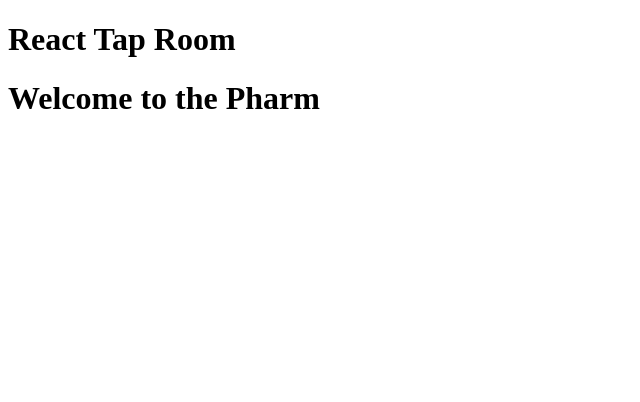
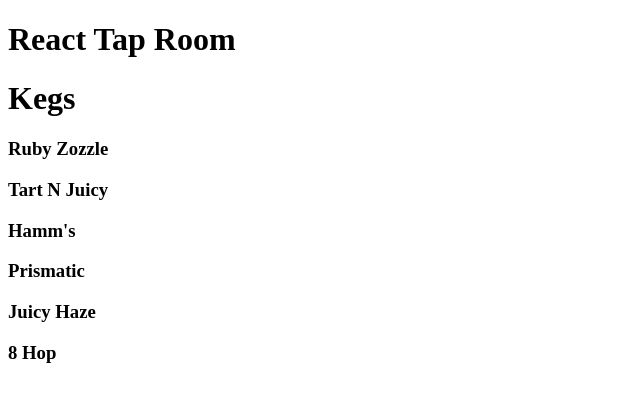
Before and after one commit to kevinahn7/react-tap-room, a React app: page / in a window 1280 px wide. Shown: the top 402 px of the page, without its empty margins (0-640 px from the left). Built offline with nearby package versions, Linux system fonts and the light colour scheme.

Commit message:
Add ability to see the keg names on the page

```diff
--- a/src/components/Keg.jsx
+++ b/src/components/Keg.jsx
@@ -0,0 +1,23 @@
+import React from 'react';
+import PropTypes from 'prop-types';
+
+function Keg(prop) {
+
+	return(
+		<div>
+			<h3>{prop.name}</h3>
+
+		</div>
+	)
+}
+
+Keg.propTypes = {
+    name: PropTypes.string,
+    brewer: PropTypes.string,
+    abv: PropTypes.string,
+    description: PropTypes.string,
+    price: PropTypes.string,
+    remaining: PropTypes.number
+}
+
+export default Keg;
--- a/src/components/Kegs.jsx
+++ b/src/components/Kegs.jsx
@@ -1,4 +1,5 @@
 import React from "react";
+import Keg from './Keg'
 
 function Kegs() {
     const masterKegList = [
@@ -8,7 +9,7 @@ function Kegs() {
             description: 'Sparkling Wine & Grapefruit',
             abv: '6.8%',
             price: '7',
-            remaining: '20'
+            remaining: 20
         },
         {
             name: 'Tart N Juicy',
@@ -16,7 +17,7 @@ function Kegs() {
             description: 'Sour IPA',
             abv: '4.5%',
             price: '6',
-            remaining: '60'
+            remaining: 60
         },
         {
             name: 'Hamm\'s',
@@ -24,7 +25,7 @@ function Kegs() {
             description: 'American Lager',
             abv: '4.7%',
             price: '3',
-            remaining: '65'
+            remaining: 65
         },
         {
             name: 'Prismatic',
@@ -32,7 +33,7 @@ function Kegs() {
             description: 'Juicy IPA',
             abv:  '5.9%',
             price: '6',
-            remaining: '75'
+            remaining: 75
         },
         {
             name: 'Juicy Haze',
@@ -40,7 +41,7 @@ function Kegs() {
             description: 'India Pale Ale',
             abv:  '7.5%',
             price: '6',
-            remaining: '18'
+            remaining: 18
         },
         {
             name: '8 Hop',
@@ -48,12 +49,23 @@ function Kegs() {
             description: 'Pale Ale',
             abv:  '5.5%',
             price: '6',
-            remaining: '58'
+            remaining: 58
         }
     ]
 	return (
 		<div>
-			<h1>Welcome to the Pharm</h1>
+			<h1>Kegs</h1>
+            {masterKegList.map((keg, index) =>
+                <Keg
+                    name = {keg.name}
+                    brewer = {keg.brewer}
+                    abv = {keg.abv}
+                    description = {keg.description}
+                    price = {keg.price}
+                    remaining = {keg.remaining}
+                    key = {index}
+                    />
+            )}
 		</div>
 	);
 }
```
